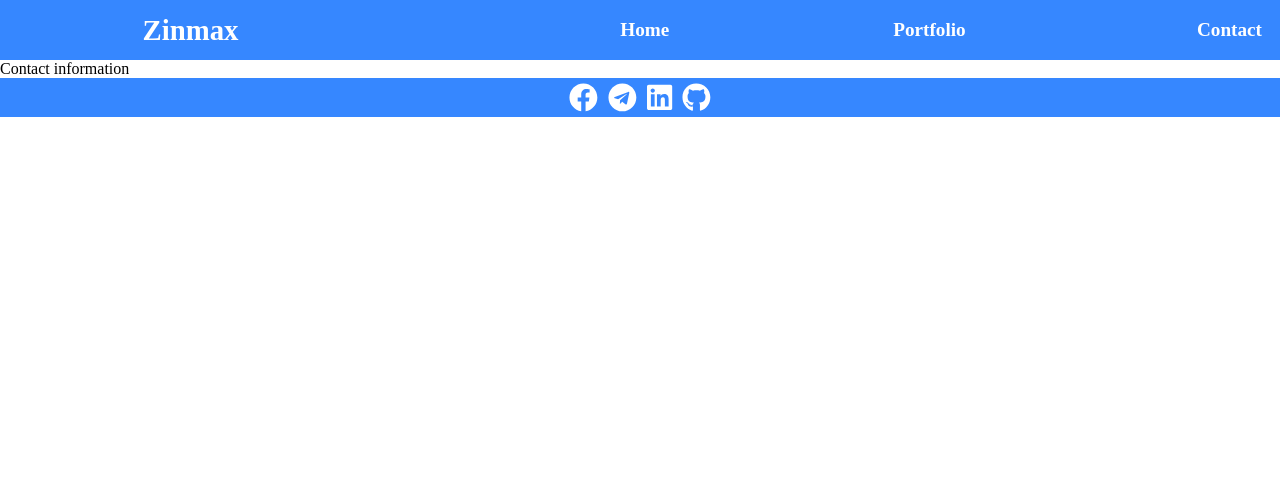
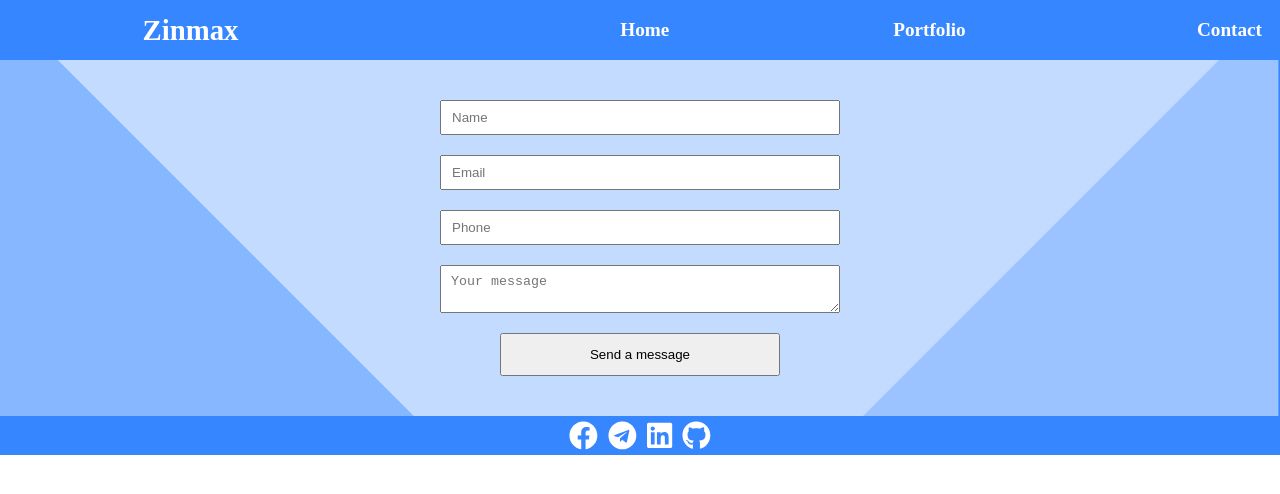
Before and after one commit to zinchenko-maksym/Portfolio, a React (Create React App) app: page /contact in a window 1280 px wide. Shown: the top 494 px of the page. Built offline with nearby package versions, Linux system fonts and the light colour scheme.

Commit message:
Contact me form created

```diff
--- a/src/components/App/App.tsx
+++ b/src/components/App/App.tsx
@@ -4,18 +4,28 @@ import { ThemeProvider, createGlobalStyle } from 'styled-components';
 import Header from '../Header/Header';
 import Portfolio from '../Portfolio/Portfolio';
 import Home from '../Home/Home';
-import Contact from '../Contact/Contact';
+import ContactPage from '../ContactPage/ContactPage';
 import Footer from '../Footer/Footer';
+import Background from '../Background/Background';
 
 const GlobalStyle = createGlobalStyle`
+  html, body{
+
+  }
   body {
     font-family: Times New Roman;
     margin: 0;
   }
+
   * {
     padding: 0;
     margin: 0;
     text-decoration: none;
+    box-sizing: border-box;
+  }
+  #root{
+    height: 100%;
+    position: relative;
   }
 `;
 const theme = {
@@ -29,10 +39,11 @@ function App() {
       <Routes>
         <Route path="/" element={<Home />} />
         <Route path="portfolio" element={<Portfolio />} />
-        <Route path="contact" element={<Contact />} />
+        <Route path="contact" element={<ContactPage />} />
       </Routes>
       <Footer />
       <GlobalStyle />
+      <Background />
     </ThemeProvider>
   );
 }
--- a/src/components/Background/Background.tsx
+++ b/src/components/Background/Background.tsx
@@ -5,7 +5,9 @@ const BackgroundWrap = styled.div`
   width: 100%;
   position: absolute;
   background-color: #3687FF;
-  height: 110%;   /*fix this*/
+  height: 100%;   /*fix this*/
+  top: 0;
+
   z-index: -1;
 `;
 
--- a/src/components/Contact/Contact.tsx
+++ /dev/null
@@ -1,11 +0,0 @@
-import React from 'react';
-
-function Contact() {
-  return (
-    <div>
-      Contact information
-    </div>
-  );
-}
-
-export default Contact;
--- /dev/null
+++ b/src/components/ContactPage/ContactPage.tsx
@@ -0,0 +1,46 @@
+import React, { useState } from 'react';
+import styled from 'styled-components';
+
+const ContactForm = styled.form`
+  display: flex;
+  flex-direction: column;
+  margin: 30px;
+  align-items: center;
+`;
+const TextImput = styled.input`
+  width: 100%;
+  max-width: 400px;
+  margin: 10px 0;
+  padding: 8px 10px;
+`;
+const TextAreaImput = styled.textarea`
+  width: 100%;
+  max-width: 400px;
+  margin: 10px 0;
+  padding: 8px 10px;
+`;
+const SubmitButton = styled.button`
+  width: 100%;
+  max-width: 280px;
+  margin: 10px 0;
+  padding: 12px 10px;
+`;
+function ContactPage() {
+  const [submitted, setSubmitted] = useState(false);
+  const handleSubmit = () => {
+    setTimeout(() => {
+      setSubmitted(true);
+    }, 100);
+  };
+  return (
+    <ContactForm method="POST" onSubmit={handleSubmit}>
+      <TextImput type="name" placeholder="Name" required />
+      <TextImput type="email" placeholder="Email" required />
+      <TextImput type="phone" placeholder="Phone" />
+      <TextAreaImput placeholder="Your message" required />
+      <SubmitButton type="submit">Send a message</SubmitButton>
+    </ContactForm>
+  );
+}
+
+export default ContactPage;
--- a/src/components/Home/Home.tsx
+++ b/src/components/Home/Home.tsx
@@ -1,10 +1,9 @@
 import React from 'react';
 import styled from 'styled-components';
-import Background from '../Background/Background';
+import { Link } from 'react-router-dom';
 
 const HomeWrap = styled.div`
   display: flex;
-  width: 100%;
   font-size:  1.2em;
   font-weight: 600;
   flex-flow: column wrap;
@@ -44,7 +43,8 @@ const Resume = styled.button`
   background-color: #fff;
   font-size: 0.9em;
 `;
-const NextPageLink = styled.a`
+
+const NextPageLink = styled(Link)`
   margin: 30px 10px 10px 10px;
   color: #fff;
   align-self: flex-end;
@@ -63,11 +63,10 @@ function Home() {
         </AboutMeText>
       </AboutMe>
       <Resume>Download resume</Resume>
-      <NextPageLink href="#">
+      <NextPageLink to="/portfolio">
         Check my portfolio -
         {'>'}
       </NextPageLink>
-      <Background />
     </HomeWrap>
   );
 }
```
